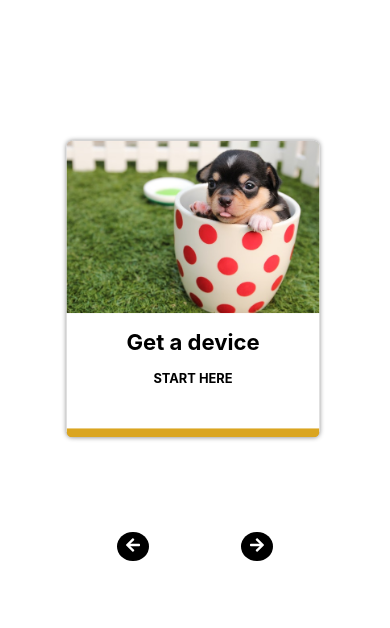
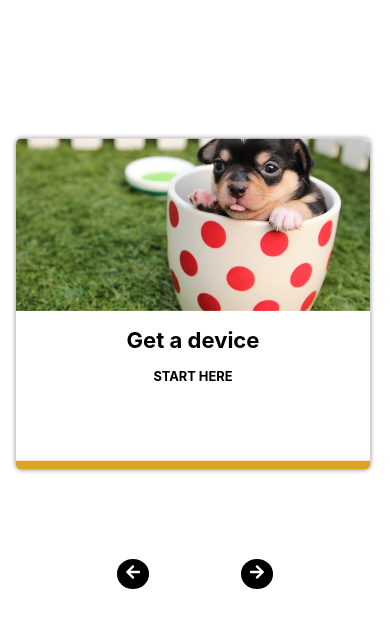
Before and after one commit to TysonMot/slider, a React (Create React App) app: page / in a window 390 px wide. Shown: the top 628 px of the page. Built offline with nearby package versions, Linux system fonts and the light colour scheme.

Commit message:
modified
modified

```diff
--- a/src/stylesheet/responsive.css
+++ b/src/stylesheet/responsive.css
@@ -35,9 +35,9 @@
 
 @media only screen and (min-width: 200px) and (max-width: 600px) {
     .items-cover {
-        width:70%;
+        width:80% !important;
         margin: auto;
-        height: 250px;
+        height: 280px;
     }
     .slide {
         padding: 0;
```
